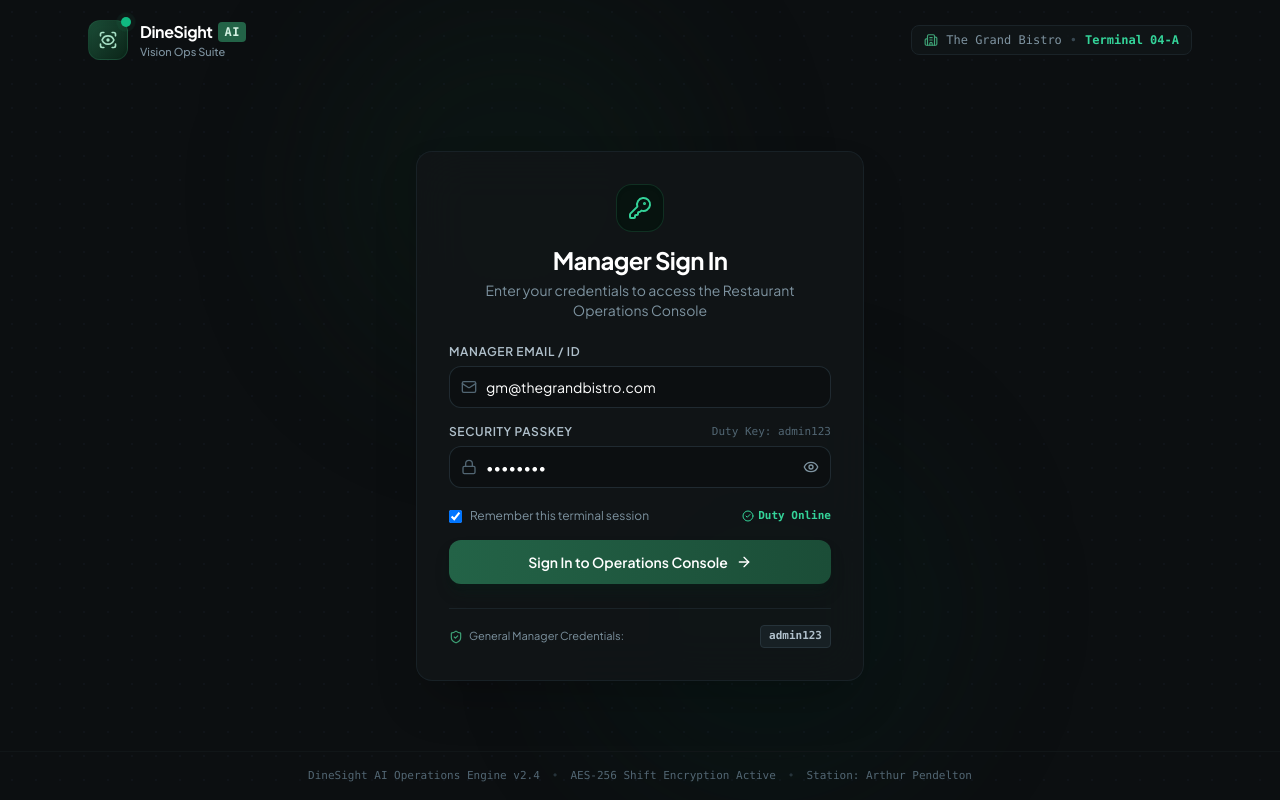
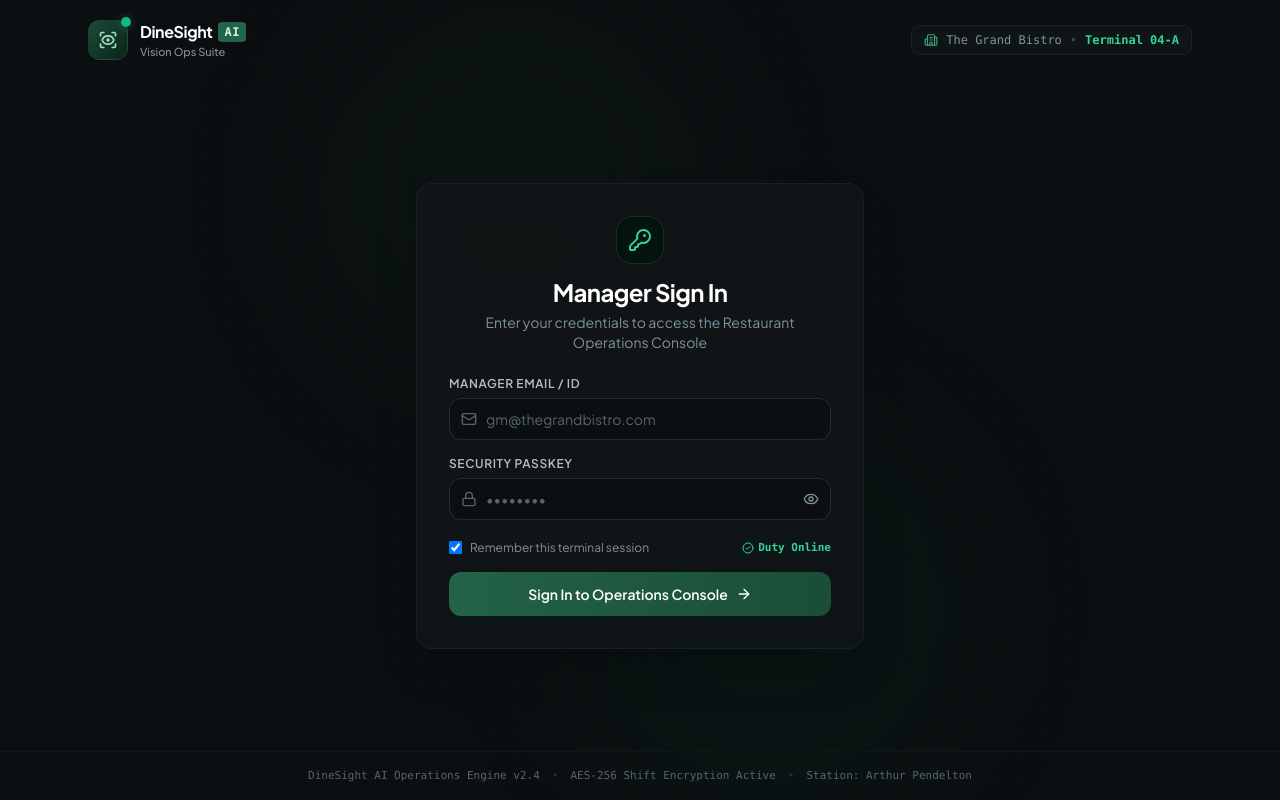
Before and after one commit to CodewithShahriar/DineSight-Ai, a React (Vite) app: page /login in a window 1280 px wide. Built offline with nearby package versions, Linux system fonts and the light colour scheme.

Commit message:
fix(auth): clear default login inputs and remove credential hints

```diff
--- a/src/pages/Login.tsx
+++ b/src/pages/Login.tsx
@@ -7,7 +7,6 @@ import {
   Eye,
   EyeOff,
   Building2,
-  ShieldCheck,
   AlertCircle,
   Loader2,
   ArrowRight,
@@ -21,9 +20,9 @@ export const Login: React.FC = () => {
   const location = useLocation()
   const { login, isAuthenticated } = useAuth()
 
-  // Pre-fill default manager credentials for easy access without a 1-click bypass button
-  const [email, setEmail] = useState('gm@thegrandbistro.com')
-  const [password, setPassword] = useState('admin123')
+  // Real credentials inputs requiring manual user entry
+  const [email, setEmail] = useState('')
+  const [password, setPassword] = useState('')
   const [showPassword, setShowPassword] = useState(false)
   const [rememberMe, setRememberMe] = useState(true)
   const [isLoading, setIsLoading] = useState(false)
@@ -152,11 +151,10 @@ export const Login: React.FC = () => {
 
             {/* Password */}
             <div>
-              <div className="flex items-center justify-between mb-1.5">
+              <div className="mb-1.5">
                 <label className="block text-xs font-semibold text-charcoal-300 uppercase tracking-wider">
                   Security Passkey
                 </label>
-                <span className="text-[11px] text-charcoal-500 font-mono">Duty Key: admin123</span>
               </div>
               <div className="relative">
                 <div className="absolute inset-y-0 left-0 pl-3 flex items-center pointer-events-none text-charcoal-500">
@@ -217,17 +215,6 @@ export const Login: React.FC = () => {
               )}
             </button>
           </form>
-
-          {/* Authorized Credentials Card Hint (For reviewer convenience without any shortcut button) */}
-          <div className="mt-6 pt-4 border-t border-charcoal-800 text-[11px] text-charcoal-400 flex items-center justify-between">
-            <span className="flex items-center">
-              <ShieldCheck className="w-3.5 h-3.5 text-forest-400 mr-1.5 shrink-0" />
-              General Manager Credentials:
-            </span>
-            <span className="font-mono text-charcoal-300 bg-charcoal-800/80 px-2 py-0.5 rounded border border-charcoal-700 font-semibold">
-              admin123
-            </span>
-          </div>
         </div>
       </main>
 
```
Also changed, not shown: src/context/AuthContext.tsx (line endings or trailing spaces).
